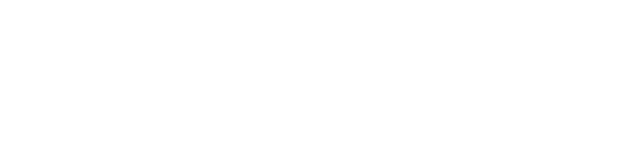
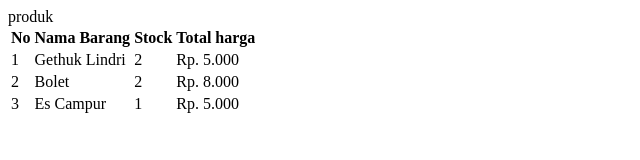
Before and after one commit to yoga-tirta/hi-tech, a plain HTML site: page keranjang.html in a window 1280 px wide. Shown: the whole page, without its empty margins (0-640 px from the left). Drawn offline with Linux system fonts and the light colour scheme.

Commit message:
update tabel awal

```diff
--- a/keranjang.html
+++ b/keranjang.html
@@ -7,6 +7,42 @@
         <title> Keranjang </title>
     </head>
     <body>
-
+        <div class="container" style="margin-top: 3px;">
+            <div class="row">
+                <div class="col-lg-8">
+                    <div class="card">
+                        <div class="card-header">produk</div>
+                        <div class="card-body">
+                            <table class="table table-hover">
+                                <thead>
+                                    <th>No</th>
+                                    <th>Nama Barang</th>
+                                    <th>Stock</th>
+                                    <th>Total harga</th>
+                                </thead>
+                                <tr>
+                                    <td>1</td>
+                                    <td>Gethuk Lindri</td>
+                                    <td>2</td>
+                                    <td>Rp. 5.000</td>
+                                </tr>
+                                <tr>
+                                    <td>2</td>
+                                    <td>Bolet</td>
+                                    <td>2</td>
+                                    <td>Rp. 8.000</td>
+                                </tr>
+                                <tr>
+                                    <td>3</td>
+                                    <td>Es Campur</td>
+                                    <td>1</td>
+                                    <td>Rp. 5.000</td>
+                                </tr>
+                            </table>
+                        </div>
+                    </div>
+                </div>
+            </div>
+        </div>
     </body>
 </html>
```
Lines whose indentation alone changed are shown as unchanged.
